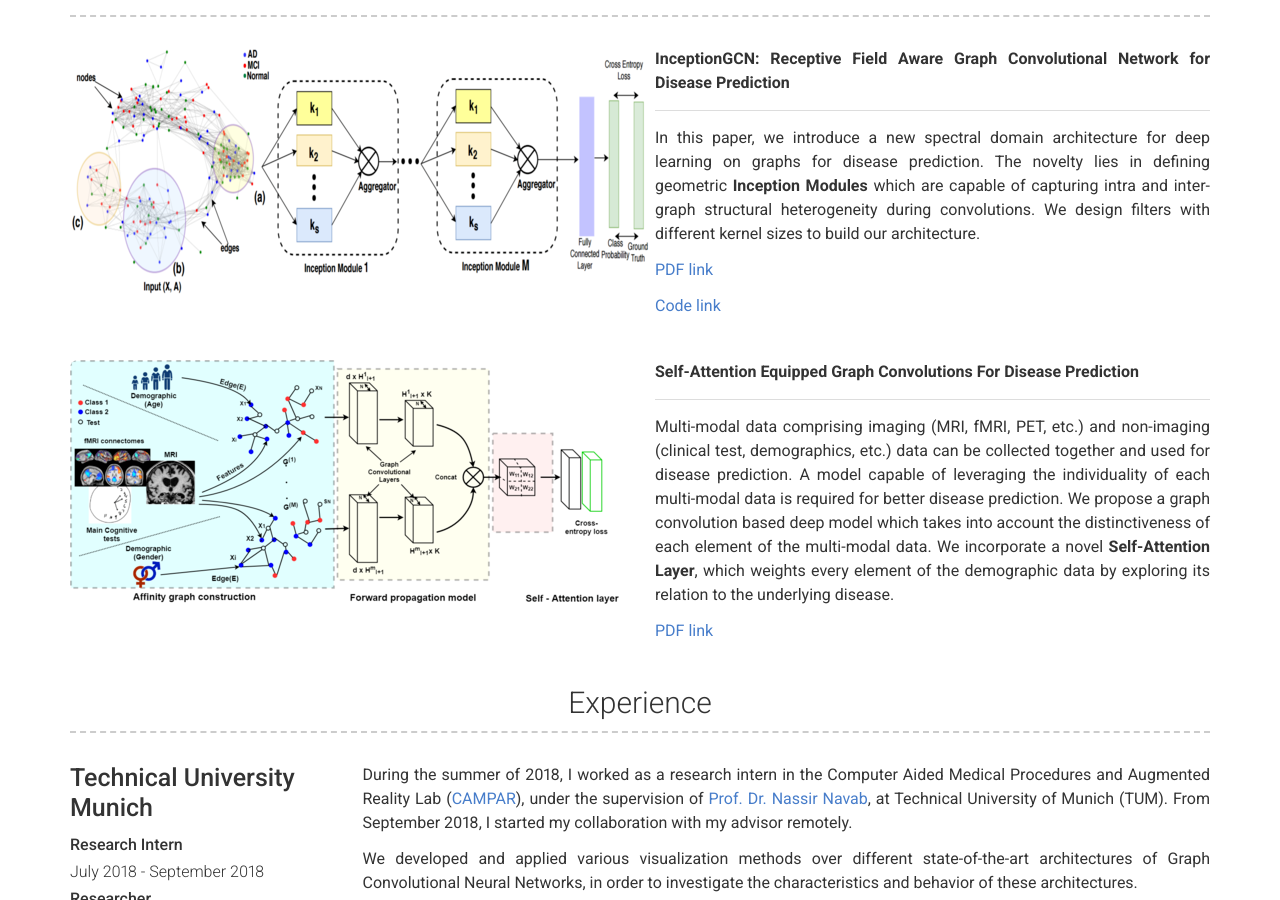
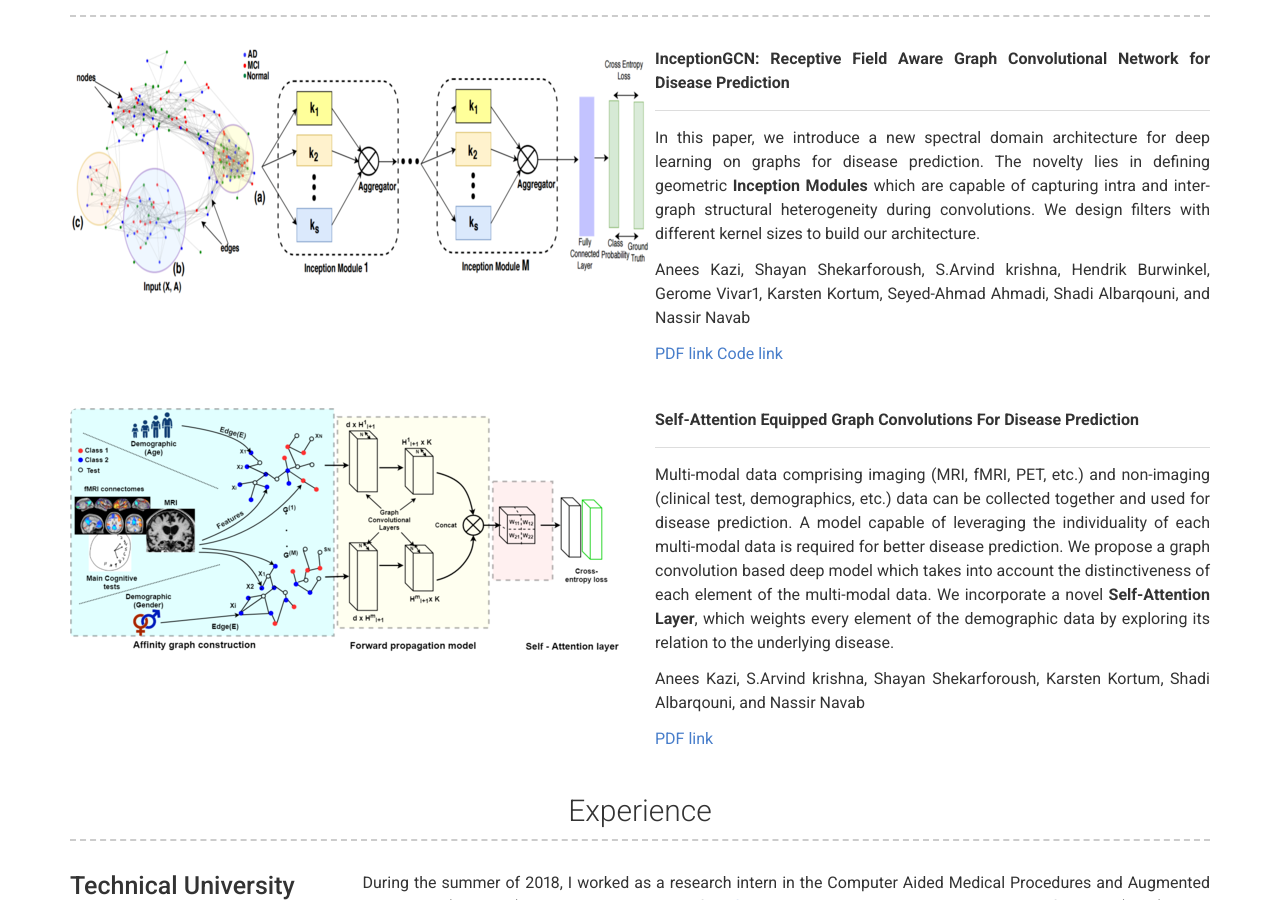
Before and after one commit to shekshaa/shekshaa.github.io, a Jekyll site: the page built from index.md, in a window 1280 px wide and 900 px high, scrolled down 570 px. Built offline with Jekyll 4.4.1, drawn with Linux system fonts in a browser that asks for light colours.

Commit message:
Update projects.yml

```diff
--- a/_data/projects.yml
+++ b/_data/projects.yml
@@ -9,9 +9,10 @@
     The novelty lies in defining geometric **Inception Modules** which are capable of capturing intra and inter-graph structural heterogeneity during convolutions.
     We design filters with different kernel sizes to build our architecture.
 
-    [PDF link](https://arxiv.org/pdf/1903.04233.pdf)
+    Anees Kazi, Shayan Shekarforoush, S.Arvind krishna, Hendrik Burwinkel, Gerome Vivar1, Karsten Kortum,
+    Seyed-Ahmad Ahmadi, Shadi Albarqouni, and Nassir Navab
 
-    [Code link](https://github.com/shekshaa/InceptionGCN)
+    [PDF link](https://arxiv.org/pdf/1903.04233.pdf)   [Code link](https://github.com/shekshaa/InceptionGCN)
 
 - name: ParallelGCN
   image: images/ISBI_method.png
@@ -26,4 +27,7 @@
     We incorporate a novel **Self-Attention Layer**, which weights every element of the demographic data
     by exploring its relation to the underlying disease.
 
+    Anees Kazi, S.Arvind krishna, Shayan Shekarforoush, Karsten Kortum,
+    Shadi Albarqouni, and Nassir Navab
+
     [PDF link](https://arxiv.org/pdf/1812.09954.pdf)
```
